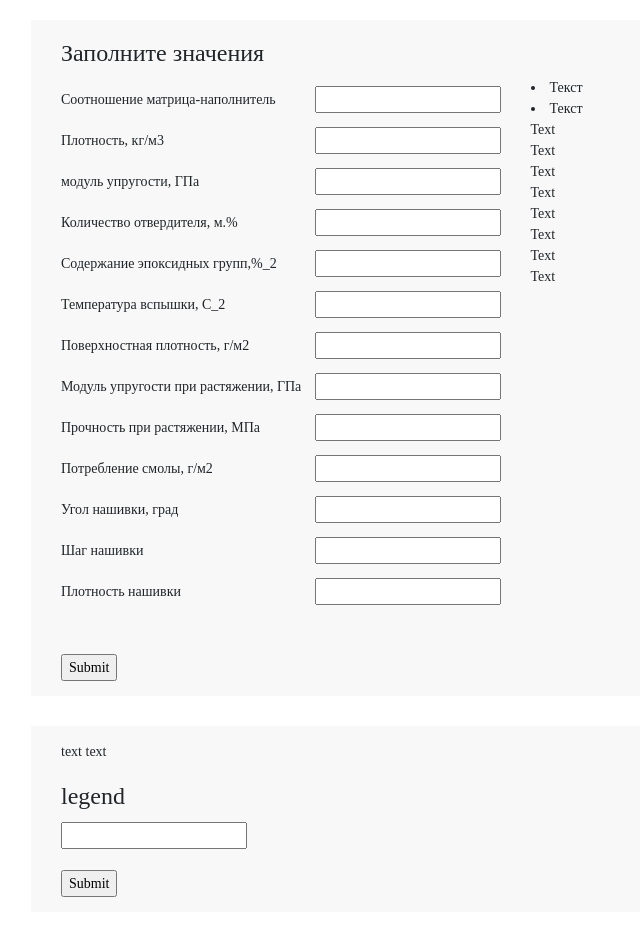
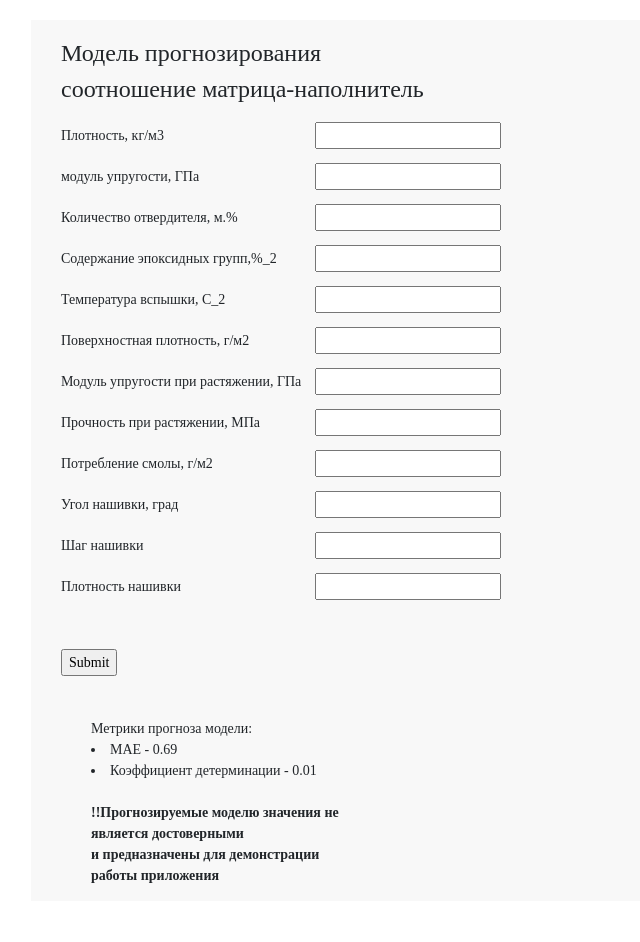
Before and after one commit to AlexeyG0/MGTU_Bauman_VKR, a Flask app: page / in a window 1280 px wide. Shown: the part 88-1030 px from the top of the page, without its empty margins (225-865 px from the left). After the commit the page ends 971 px from the top, so only its background shows below. Run offline with Flask 3, Linux system fonts and the light colour scheme.

Commit message:
edit app

```diff
--- a/app/app.py
+++ b/app/app.py
@@ -1,7 +1,13 @@
 import flask
 from flask import render_template, url_for
+import keras
+import numpy as np
+import pickle
+from sklearn.preprocessing import MinMaxScaler
+import os
+import pandas as pd
 
-
+path = os.path.dirname(os.path.abspath(__file__))
 app = flask.Flask(__name__, template_folder='templates')
 
 
@@ -27,38 +33,71 @@ def get_input_value_block():
         out +='<div class="input_box"><div class="input_text">' + column + '</div><div class="input_val"><input name="' + var_pol + '" type="number" step="0.001"></div></div>'
     return out
 
+load_model = keras.models.load_model(path + '/model')
+
+def model_predict(data):
+    with open(path + '/minmax.pkl', 'rb') as minmax_f:
+        minmax = pickle.load(minmax_f)
+        dataf = minmax.transform(data)
+
+        return load_model.predict(dataf[0, 1:].reshape(1,12))
+
+#@app.route('/index', methods = ['POST', 'GET'])
+# def main_1():
+#     if flask.request.method == 'GET':
+#         return render_template('index.html')
+
+#     if flask.request.method == 'POST':
+
+#         # var_request =  flask.request.form['var_value_1']
+#         # var_request_1 =  flask.request.form['var_value_2']
+#         var_request = 1
+#         var_request_1 = 2
+#         # var_request = var_list_request[0]
+#         # try:
+#         #     print('try', var_request)
+#         #     number = float(var_request)
+
+#         #     if str(number) == var_request:
+#         #         return render_template('index.html', result = 'Введено действительное число')
+#         #     if str(int(number)) == var_request:
+#         #         return render_template('index.html', result = 'Введено целое число')
+#         #     else:
+#         #         return render_template('index.html', result = 'Введено не число')
+
+#         # except:
+#         #     return render_template('index.html', result = 'Введено не число')
+#         return render_template('index.html', result = 'Введены числа:' + str(var_request) + ' ' + str(var_request_1))
+
+
 @app.route('/', methods = ['POST', 'GET'])
-
 @app.route('/index', methods = ['POST', 'GET'])
-def main():
+def pred():
     if flask.request.method == 'GET':
         return render_template('index.html')
 
     if flask.request.method == 'POST':
 
-        var_request =  flask.request.form['var_value_1']
-        # var_request = var_list_request[0]
-        try:
-            print('try', var_request)
-            number = float(var_request)
+        var_list = [0]
+        for i in range(1,13):
+            val = flask.request.form['var_pol_' + str(i)]
+            var_list.append(val)
 
-            if str(number) == var_request:
-                return render_template('index.html', result = 'Введено действительное число')
-            if str(int(number)) == var_request:
-                return render_template('index.html', result = 'Введено целое число')
-            else:
-                return render_template('index.html', result = 'Введено не число')
+        var_list = pd.DataFrame([var_list], columns=columns)
+        print(var_list)
+        predict = model_predict(var_list)
 
-        except:
-            return render_template('index.html', result = 'Введено не число')
-
+        return render_template('index.html', pred_result = predict)
 
 
 @app.route('/user/<string:name>/<int:id>', methods = ['POST', 'GET'])
 def user(name, id):
     return render_template('index.html', name = name, id = id)
 
+
+
 if __name__ == '__main__':
-    # with open('VisualStudio/lr_model.pkl', 'rb') as f:
-    #     loaded_model = pickle.load(f)
+
+
+
     app.run()
--- a/app/static/css/style.css
+++ b/app/static/css/style.css
@@ -80,4 +80,5 @@ div.request {
 
 div.describe {
     padding-left: 30px;
+    max-width: 300px;
 }
--- a/app/templates/index.html
+++ b/app/templates/index.html
@@ -11,67 +11,62 @@
     <section class="content_container">
     <div class="columns">
         <div class="request">
-            <form action="{{url_for('main')}}" method="POST">
+            <form action="{{url_for('pred')}}" method="POST">
                 <fieldset>
-                    <legend>Заполните значения</legend>
-
-                    <div class="input_box">
-                        <div class="input_text">Соотношение матрица-наполнитель</div>
-                        <div class="input_val"><input name="var_pol_0" type="number" step="0.001"></div>
-                    </div>
+                    <legend>Модель прогнозирования<br> соотношение матрица-наполнитель</legend>
 
                     <div class="input_box">
                         <div class="input_text">Плотность, кг/м3</div>
-                        <div class="input_val"><input name="var_pol_1" type="number" step="0.001"></div>
+                        <div class="input_val"><input name="var_pol_1" type="number" step="0.001" required></div>
                     </div>
 
                     <div class="input_box">
                         <div class="input_text">модуль упругости, ГПа</div>
-                        <div class="input_val"><input name="var_pol_2" type="number" step="0.001"></div>
+                        <div class="input_val"><input name="var_pol_2" type="number" step="0.001" required></div>
                     </div>
 
                     <div class="input_box">
                         <div class="input_text">Количество отвердителя, м.%</div>
-                        <div class="input_val"><input name="var_pol_3" type="number" step="0.001"></div>
+                        <div class="input_val"><input name="var_pol_3" type="number" step="0.001" required></div>
                     </div>
 
                     <div class="input_box">
                         <div class="input_text">Содержание эпоксидных групп,%_2</div>
-                        <div class="input_val"><input name="var_pol_4" type="number" step="0.001"></div>
+                        <div class="input_val"><input name="var_pol_4" type="number" step="0.001" required></div>
                     </div>
 
                     <div class="input_box">
                         <div class="input_text">Температура вспышки, С_2</div>
-                        <div class="input_val"><input name="var_pol_5" type="number" step="0.001"></div>
+                        <div class="input_val"><input name="var_pol_5" type="number" step="0.001" required></div>
                     </div>
 
                     <div class="input_box">
                         <div class="input_text">Поверхностная плотность, г/м2</div>
-                        <div class="input_val"><input name="var_pol_6" type="number" step="0.001"></div>
+                        <div class="input_val"><input name="var_pol_6" type="number" step="0.001" required></div>
                     </div>
                     <div class="input_box">
                         <div class="input_text">Модуль упругости при растяжении, ГПа</div>
-                        <div class="input_val"><input name="var_pol_7" type="number" step="0.001"></div>
+                        <div class="input_val"><input name="var_pol_7" type="number" step="0.001" required></div>
                     </div>
                     <div class="input_box">
                         <div class="input_text">Прочность при растяжении, МПа</div>
-                        <div class="input_val"><input name="var_pol_8" type="number" step="0.001"></div>
+                        <div class="input_val"><input name="var_pol_8" type="number" step="0.001" required></div>
                     </div>
                     <div class="input_box">
                         <div class="input_text">Потребление смолы, г/м2</div>
-                        <div class="input_val"><input name="var_pol_9" type="number" step="0.001"></div>
+                        <div class="input_val"><input name="var_pol_9" type="number" step="0.001" required></div>
                     </div>
                     <div class="input_box">
                         <div class="input_text">Угол нашивки, град</div>
-                        <div class="input_val"><input name="var_pol_10" type="number" step="0.001"></div>
+                        <div class="input_val"><input name="var_pol_10" type="number" step="0.001" required></div>
                     </div>
                     <div class="input_box">
                         <div class="input_text">Шаг нашивки</div>
-                        <div class="input_val"><input name="var_pol_11" type="number" step="0.001"></div>
+                        <div class="input_val"><input name="var_pol_11" type="number" step="0.001" required></div>
                     </div>
                     <div class="input_box">
                         <div class="input_text">Плотность нашивки</div>
-                        <div class="input_val"><input name="var_pol_12" type="number" step="0.001"></div>
+                        <div class="input_val"><input name="var_pol_12" type="number" step="0.001" required></div>
                     </div>
 
 
@@ -85,48 +80,28 @@
         <div class="describe">
             <br>
             <br>
-            <li>Текст</li>
-            <li>Текст</li>
-            Text<br>
-            Text<br>
-            Text<br>
-            Text<br>
-            Text<br>
-            Text<br>
-            Text<br>
-            Text<br>
+            Метрики прогноза модели:<br>
+            <li>MAE - 0.69</li>
+            <li>Коэффициент детерминации - 0.01 </li>
+            <br>
+            <strong>!!Прогнозируемые моделю значения не является достоверными <br>
+            и предназначены для демонстрации работы приложения</strong>
         </div>
 
     </div>
+    <div class="response">
+        {% if pred_result %}
+            <br>
+            <p style="font-size: 10px">
+            Прогнозируемое соотношение матрица-наполнитель:</p>
+            <p style="font-size: 10px">
+            {{pred_result}}</p>
+        {% endif %}
+    </div>
+
     </section>
 
 
 
-
-
-    <section class="content_container">
-
-        <p class="block_text"> text text </p>
-        <form action="{{url_for('main')}}" method="POST">
-            <legend>legend</legend>
-            <input name="var_value_1" type="number" step="0.001" required>
-            <br>
-            <br>
-            <input type="submit">
-        </form>
-
-        <div class="response">
-            {% if result %}
-                <br>
-                <p style="font-size: 20px">
-                Ответ </p>
-                <p style="font-size: 20px">
-                {{result}}</p>
-            {% endif %}
-        </div>
-
-    </section>
-</div>
-
 </main>
 {% endblock %}
```
Also changed, not shown: 6 other files.
